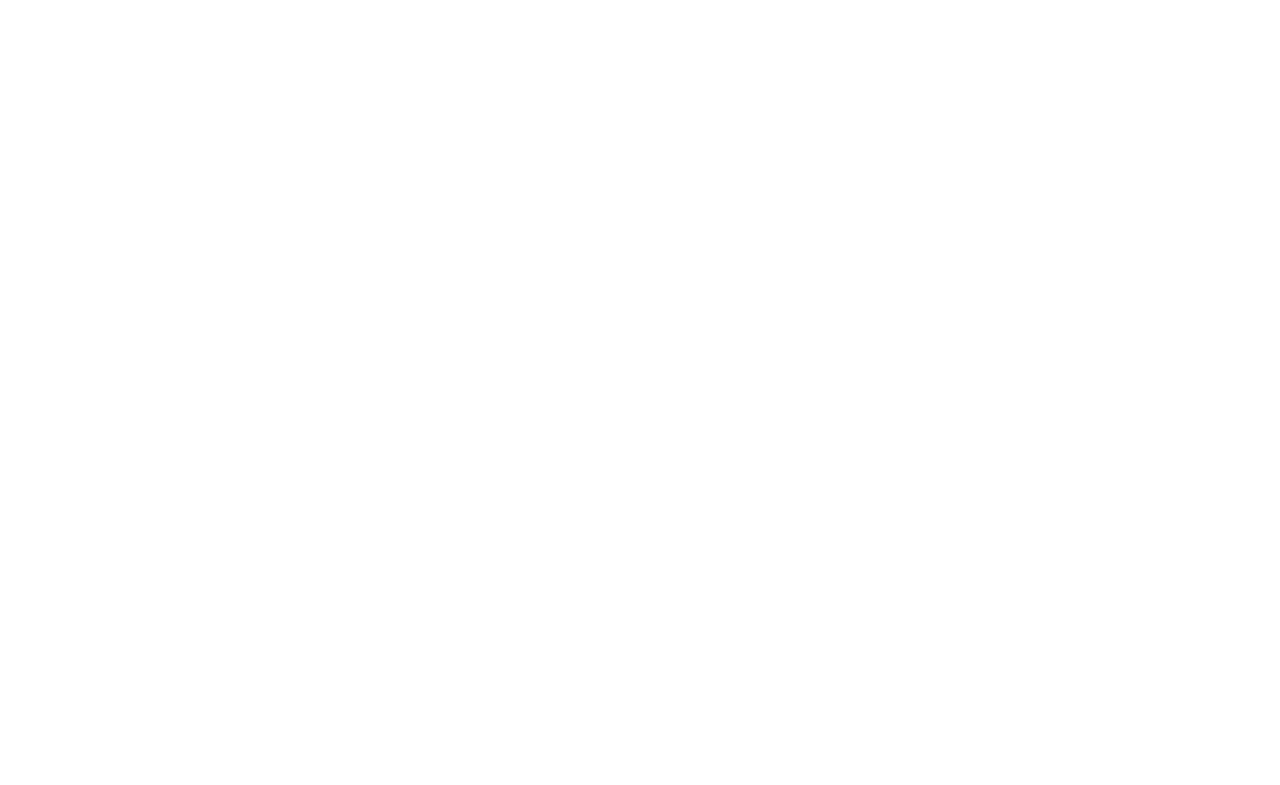
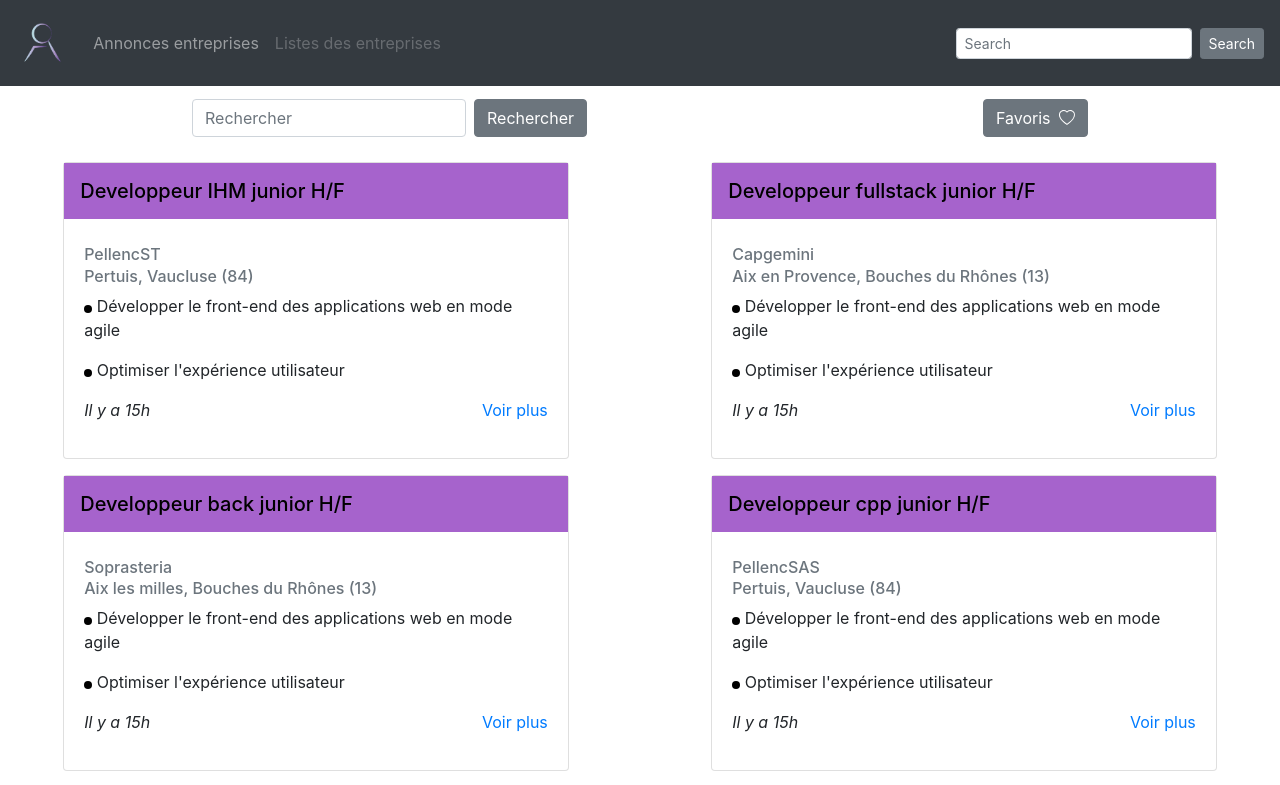
Before and after one commit to evegomez1974/j-stalk-front, a Nuxt app: page /jobAdvert in a window 1280 px wide. Before the commit this address had no page. Shown: the top 785 px of the page. Built offline with nearby package versions, Linux system fonts and the light colour scheme.

Commit message:
JS-26: ajout d'un bouton de recherche et d'un bouton favoris

```diff
--- a/assets/css/card.scss
+++ b/assets/css/card.scss
@@ -2,13 +2,6 @@
     font-family: "Candara";
     src: local("Candara"), url("../fonts/candara.ttf") format("truetype");
   }
-
-$primary : #a663cc;
-
-// Include Bootstrap and BootstrapVue SCSS files
-@import '~bootstrap/scss/bootstrap.scss';
-@import '~bootstrap-vue/src/index.scss';
-//@import './themes.scss';
 
 body {
     font-family: "Candara";
@@ -22,7 +15,7 @@ a:hover {
 }
 
 .card {
-    width: 80%
+    width: 80%;
 }
 
 .card-title {
--- a/assets/css/jobAdvertPage.scss
+++ /dev/null
@@ -1,3 +0,0 @@
-@import "./themes.scss";
-@import "./card.scss";
-@import "./navBar.scss";
--- a/assets/css/navBar.scss
+++ b/assets/css/navBar.scss
@@ -2,12 +2,6 @@
     font-family: "Candara";
     src: local("Candara"), url("../fonts/candara.ttf") format("truetype");
   }
-
-
-// Include Bootstrap and BootstrapVue SCSS files
-@import '~bootstrap/scss/bootstrap.scss';
-@import '~bootstrap-vue/src/index.scss';
-//@import './themes.scss';
 
 body {
     //background: var(--jstalk-color-background);
--- a/assets/css/themes.scss
+++ b/assets/css/themes.scss
@@ -1,3 +1,22 @@
+$jstalk-primary: #a663cc;
+$jstalk-gray-800: #343a40;
+
+$theme-colors: (
+    "jstalk-primary": $jstalk-primary,
+
+);
+$colors: (
+    "jstalk-gray-800": $jstalk-gray-800,
+);
+
+//$card-bg: $jstalk-gray-800;
+
+// Include Bootstrap and BootstrapVue SCSS files
+@import '~bootstrap/scss/bootstrap.scss';
+@import '~bootstrap-vue/src/index.scss';
+//@import './themes.scss';
+
+
 :root {
     --jstalk-color-primary: #a663cc;
     --jstalk-color-primary-contrast: #6f2dbd;
--- a/components/Card.vue
+++ b/components/Card.vue
@@ -49,7 +49,7 @@
 </template>
 
 <script>
-
+import "../assets/css/card.scss"
 import { BIconCircleFill } from "bootstrap-vue";
 export default {
   name: "Card",
--- a/components/navBar.vue
+++ b/components/navBar.vue
@@ -53,6 +53,7 @@
 </template>
 
 <script>
+import "../assets/css/navBar.scss"
 export default {
   name: "NavBar",
 };
--- a/pages/jobAdvertPage.vue
+++ b/pages/jobAdvert.vue
@@ -1,8 +1,26 @@
 <template>
   <div>
     <NavBar />
+    <div class="header-container">
+      <div class="search-container">
+        <b-nav-form>
+          <b-form-input
+            size="md"
+            class="mr-md-2"
+            placeholder="Rechercher"
+          ></b-form-input>
+          <b-button size="md" class="my-2 my-md-0" type="submit"
+            >Rechercher</b-button
+          >
+        </b-nav-form>
+      </div>
+      <div class="favorite-container">
+        <b-button size="md" >Favoris <BIconHeart class="pl-1"></BIconHeart></b-button>
+      </div>
+    </div>
     <div class="grid-container">
-      <Card class="grid-card"
+      <Card
+        class="grid-card"
         v-for="(jobOffer, index) in jobOffers"
         :key="index"
         :jobTitle="jobOffer.jobTitle"
@@ -15,14 +33,17 @@
 </template>
 
 <script>
-import "../assets/css/jobAdvertPage.scss";
+import "../assets/css/themes.scss";
 
 import NavBar from "../components/navBar";
 import Card from "../components/card";
 
+import { BIconHeart } from "bootstrap-vue";
+
+
 export default {
   name: "IndexPage",
-  components: { NavBar, Card },
+  components: { NavBar, Card, BIconHeart },
   data() {
     return {
       jobOffers: [
@@ -50,17 +71,47 @@ export default {
           city: "Pertuis",
           department: "Vaucluse (84)",
         },
+        {
+          jobTitle: "Developpeur cpp junior H/F",
+          company: "PellencSAS",
+          city: "Pertuis",
+          department: "Vaucluse (84)",
+        },
       ],
     };
-  },
+  }
 };
 </script>
 
 <style lang="scss">
+.header-container {
+  display: flex;
+  justify-content: space-around;
+  //background-color: orange;
+  margin-top: 1%;
+  margin-bottom: 2%;
+}
 
+.search-container {
+	display: flex;
+	width: 50%;
+	align-items: center;
+	justify-content: flex-start;
+	padding-left: 15%;
+	//background-color: red;
+}
+
+.favorite-container {
+	display: flex;
+	width: 50%;
+	align-items: center;
+	justify-content: flex-end;
+	padding-right: 15%;
+	//background-color: blue;
+}
 .grid-container {
   display: grid;
-  width: 100vw;
+  width: 100%;
   grid-template-columns: repeat(2, auto);
   grid-gap: 2vh;
 }
```
